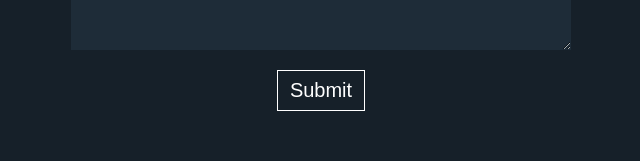
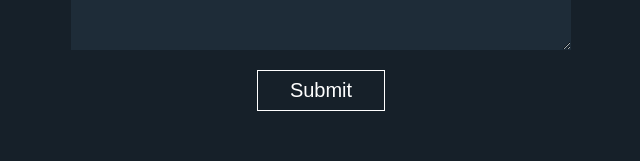
Before and after one commit to NikSchaefer/portfolio-v1, a React (Create React App) app: page / in a window 1280 px wide. Shown: the part 4847-5008 px from the top of the page, without its empty margins (319-959 px from the left). Built offline with nearby package versions, Linux system fonts and the light colour scheme.

Commit message:
Button padding Fix

```diff
--- a/src/App.css
+++ b/src/App.css
@@ -772,7 +772,7 @@ button {
     width: fit-content;
     font-size: 20px;
     background: linear-gradient(to left, transparent 50%, var(--accent) 50%) right;
-    padding: 8px 12px;
+    padding: 8px 32px;
     background-size: 200%;
     margin: auto;
     color: var(--font-color);
```
